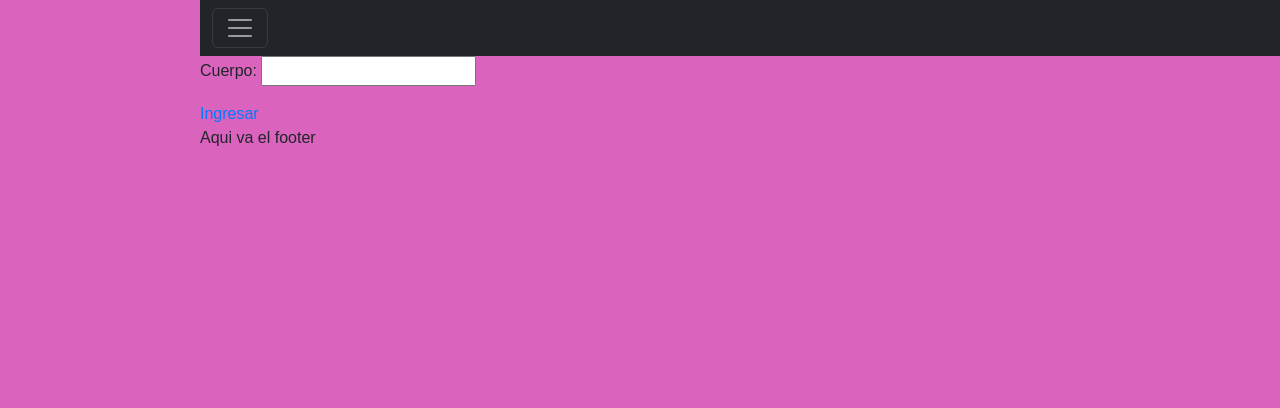
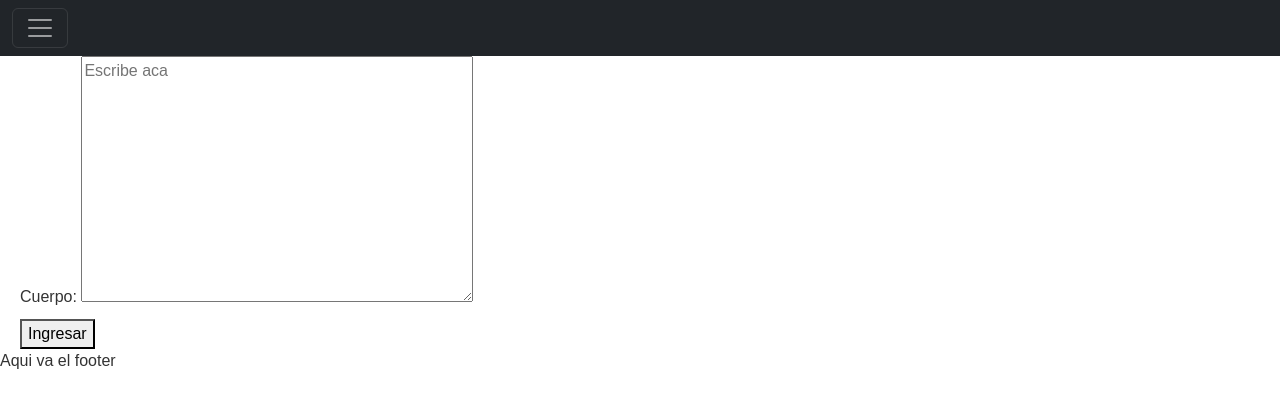
Before and after one commit to VictorDides/TeLoVendoM6, a Django app: page /pagina/tweet/ in a window 1280 px wide. Shown: the top 408 px of the page. Run offline with Django 4.2, Linux system fonts and the light colour scheme.

Commit message:
Actualizacion 19-07 grupal 4 Guardado de Form

```diff
--- a/TeloVendo/Pagina/admin.py
+++ b/TeloVendo/Pagina/admin.py
@@ -1,5 +1,6 @@
 from django.contrib import admin
-from .models import Publicacion
+from .models import Publicacion, Tweet
 
 admin.site.register(Publicacion)
+admin.site.register(Tweet)
 # Register your models here.
--- a/TeloVendo/Pagina/forms.py
+++ b/TeloVendo/Pagina/forms.py
@@ -2,7 +2,13 @@ from django import forms
 from .models import Tweet, Publicacion
 
 class TweetForm(forms.ModelForm):
-    cuerpo = forms.CharField(required = True)
+    cuerpo = forms.CharField(required = True,
+                            widget= forms.widgets.Textarea(
+                                attrs={
+                                    "placeholder":"Escribe aca",
+                                    "class": "textarea is-success is-medium"
+                                    }
+                                ))
 
     class Meta:
         model = Tweet
--- a/TeloVendo/Pagina/static/Pagina/index.css
+++ b/TeloVendo/Pagina/static/Pagina/index.css
@@ -1,18 +1,92 @@
-/* Estilos para el cuerpo de la página */
 body {
-    font-family: Arial, sans-serif;
-    background-color: #d963bd;
-    margin-left: 200px;
+  font-family: sans-serif;
+  font-size: 16px;
+  color: #333;
+  background-color: #fff;
+
+}
+.contenido {
+  margin-left: 20px;
 }
 
-  /* Estilos para los encabezados */
-h1 {
-    color: #034828;
-    font-size: 24px;
+h1, h2, h3, h4, h5, h6 {
+  font-family: sans-serif;
+  font-weight: bold;
+  margin-top: 0;
 }
 
-  /* Estilos para los enlaces */
+p {
+  margin-bottom: 10px;
+}
+
 a {
-    color: #007bff;
-    text-decoration: none;
+  color: #000;
+  text-decoration: none;
 }
+
+.header {
+  background-color: #000;
+  color: #fff;
+  padding: 20px;
+}
+
+.main {
+  margin-top: 20px;
+}
+
+.footer {
+  background-color: #fff;
+  color: #000;
+  padding: 20px;
+}
+
+.button {
+  background-color: #000;
+  color: #fff;
+  padding: 10px;
+  border-radius: 5px;
+  cursor: pointer;
+}
+
+.button:hover {
+  background-color: #fff;
+  color: #000;
+}
+
+.image {
+  max-width: 100%;
+  height: auto;
+}
+
+.container {
+  width: 100%;
+  margin: 0 auto;
+}
+
+.row {
+  display: flex;
+  justify-content: space-between;
+  align-items: center;
+}
+
+.column {
+  flex: 1;
+}
+
+@media (max-width: 768px) {
+  .header {
+    padding: 10px;
+  }
+
+  .main {
+    margin-top: 10px;
+  }
+
+  .footer {
+    padding: 10px;
+  }
+
+  .button {
+    padding: 5px;
+  }
+}
--- a/TeloVendo/Pagina/templates/Pagina/base.html
+++ b/TeloVendo/Pagina/templates/Pagina/base.html
@@ -6,7 +6,7 @@
     <meta name="viewport" content="width=device-width, initial-scale=1.0">
     <title>Te Lo Vendo</title>
     <link href="https://cdn.jsdelivr.net/npm/bootstrap@5.3.0/dist/css/bootstrap.min.css" rel="stylesheet" integrity="sha384-9ndCyUaIbzAi2FUVXJi0CjmCapSmO7SnpJef0486qhLnuZ2cdeRhO02iuK6FUUVM" crossorigin="anonymous">
-    <link rel="stylesheet"  type="text/css" href=" {% static 'Pagina/index.css' %}">
+    <link rel="stylesheet"  type="text/css" href="{% static 'Pagina/index.css' %}">
 </head>
 <body>
     <div class="collapse" id="navbarToggleExternalContent" data-bs-theme="dark">
@@ -22,7 +22,10 @@
           </button>
         </div>
       </nav>
-    {% block contenido %} {% endblock %}
+      <div class="contenido">
+        {% block contenido %} {% endblock %}
+      </div>
+
 <script src="https://cdn.jsdelivr.net/npm/@popperjs/core@2.11.8/dist/umd/popper.min.js" integrity="sha384-I7E8VVD/ismYTF4hNIPjVp/Zjvgyol6VFvRkX/vR+Vc4jQkC+hVqc2pM8ODewa9r" crossorigin="anonymous"></script>
 <script src="https://cdn.jsdelivr.net/npm/bootstrap@5.3.0/dist/js/bootstrap.min.js" integrity="sha384-fbbOQedDUMZZ5KreZpsbe1LCZPVmfTnH7ois6mU1QK+m14rQ1l2bGBq41eYeM/fS" crossorigin="anonymous"></script>
 <footer> Aqui va el footer </footer>
--- a/TeloVendo/Pagina/templates/Pagina/tweet_create.html
+++ b/TeloVendo/Pagina/templates/Pagina/tweet_create.html
@@ -1,7 +1,8 @@
 {% extends "Pagina/base.html" %}
 {% block contenido %}
-<form method="post">
+<form method="POST">
+    {% csrf_token %} <!--esto es por seguridad y prevenir vulnerabilidades (estandar)-->
     {{form.as_p}}
-    <a href="#" type="Submit">Ingresar</a>
+    <button type="submit">Ingresar</button>
 </form>
 {% endblock %}
--- a/TeloVendo/Pagina/views.py
+++ b/TeloVendo/Pagina/views.py
@@ -51,5 +51,10 @@ def landing(request):
     return render(request,'Pagina/landing.html', contenido)
 
 def createTweet(request):
-    form = TweetForm()
-    return render(request,"Pagina/tweet_create.html",{'form':form})
+    if request.method == "POST":
+        formulario_post = TweetForm(request.POST)
+        if formulario_post.is_valid():
+            tweet = formulario_post.save(commit=False)
+            tweet.save()
+    formulario_get = TweetForm()
+    return render(request,"Pagina/tweet_create.html",{'form':formulario_get})
```
